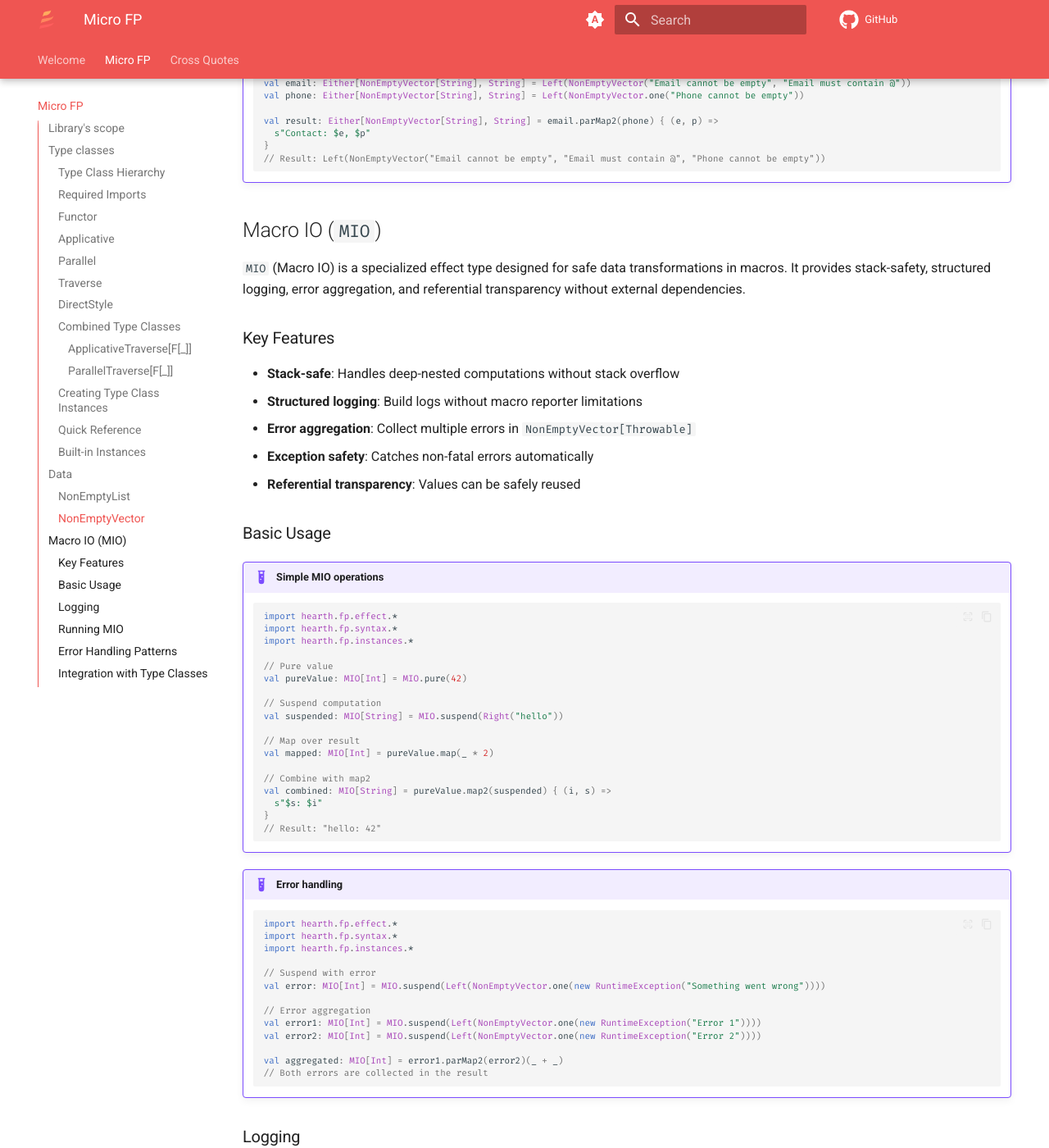
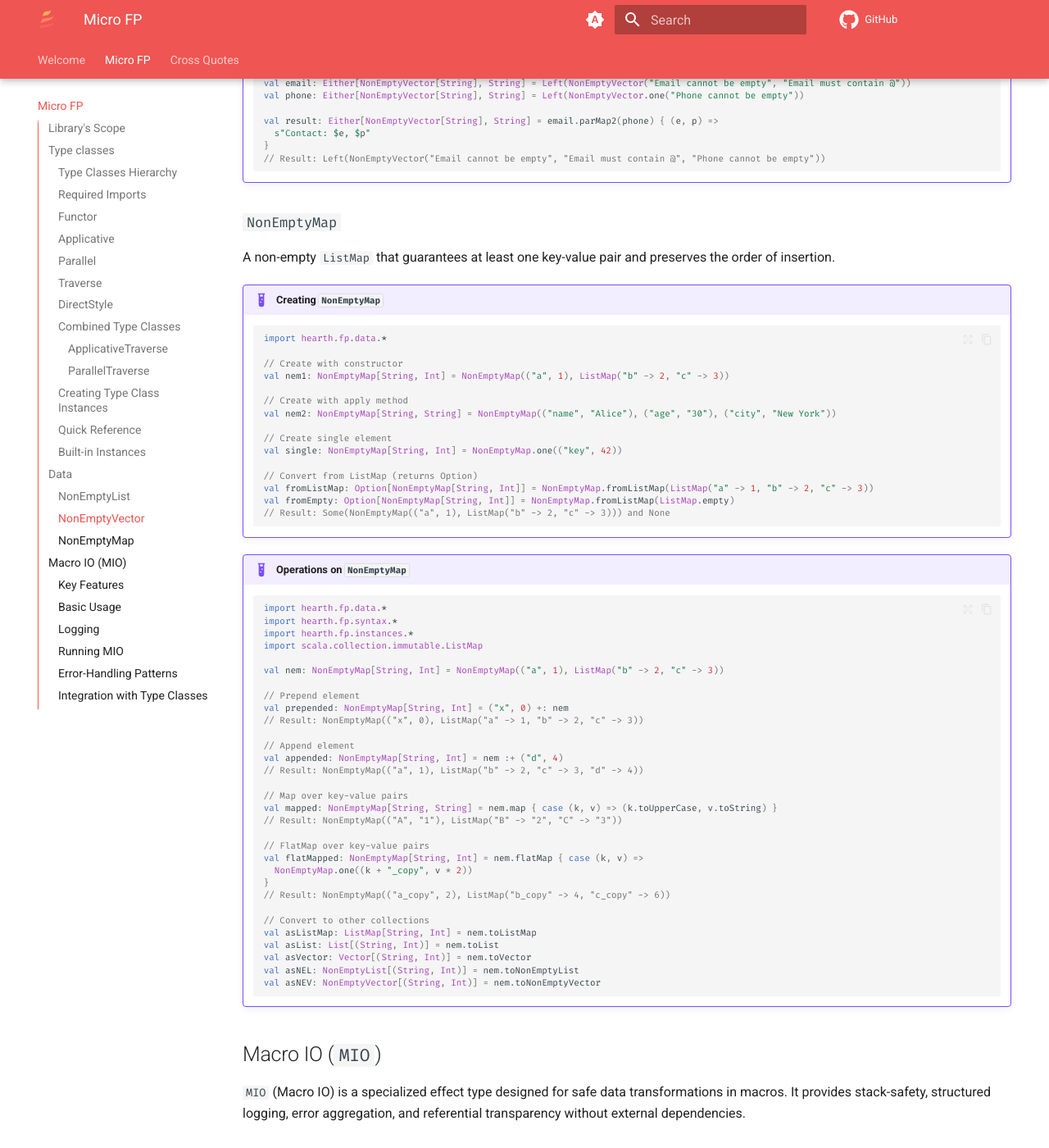
Before and after one commit to scala-steward/hearth, an MkDocs documentation site: the page built from docs/docs/micro-fp.md, in a window 1280 px wide and 1400 px high, scrolled down 11098 px. Shown: the whole window at 82% size. Built offline with MkDocs 1.6.1 and Material for MkDocs 9.7.7, drawn with Linux system fonts in a browser that asks for light colours; comment, search, counter and statistics services are not loaded; some of the changed text lies outside the part shown.

Commit message:
Update documentation about micro-fp

````diff
--- a/docs/docs/micro-fp.md
+++ b/docs/docs/micro-fp.md
@@ -1,4 +1,4 @@
-# Micro FP library
+# Micro FP Library
 
 Usually, in macros, we would see on the JVM class path both libraries that we would only need for the compilation,
 and libraries that are needed in the runtime.
@@ -14,7 +14,7 @@ because it would be their almost-compile-time-only dependency... they they might
 Meanwhile, some FP functionalities are very useful for writing macros, so it would be a shame to give up on them
 completely.
 
-## Library's scope
+## Library's Scope
 
 From my experience, when writing macros you may need to:
 
@@ -66,7 +66,7 @@ whatever type you would be using for handling errors, would have these type clas
 
 The micro-fp library provides a minimal set of type classes for functional programming patterns commonly needed in macros. All type classes are designed to be lightweight and focused on practical use cases.
 
-### Type Class Hierarchy
+### Type Classes Hierarchy
 
 ```
 Functor
@@ -315,10 +315,12 @@ Provides a way to write effectful code in a direct style, similar to using `for`
 
 The library provides combined type classes to avoid implicit resolution conflicts:
 
-#### `ApplicativeTraverse[F[_]]`
+#### `ApplicativeTraverse`
+
 Combines `Applicative[F]` and `Traverse[F]`. Useful when you need both capabilities.
 
-#### `ParallelTraverse[F[_]]`
+#### `ParallelTraverse`
+
 Combines `Parallel[F]` and `Traverse[F]`. Provides both parallel semantics and traversal capabilities.
 
 ### Creating Type Class Instances
@@ -423,7 +425,7 @@ The library provides a few essential data types that are commonly needed in func
 
 A non-empty list that guarantees at least one element. Useful for representing collections that cannot be empty, such as error messages or required parameters.
 
-!!! example "Creating NonEmptyList"
+!!! example "Creating `NonEmptyList`"
 
     ```scala
     import hearth.fp.data.*
@@ -443,7 +445,7 @@ A non-empty list that guarantees at least one element. Useful for representing c
     // Result: Some(NonEmptyList(1, List(2, 3))) and None
     ```
 
-!!! example "Operations on NonEmptyList"
+!!! example "Operations on `NonEmptyList`"
 
     ```scala
     import hearth.fp.data.*
@@ -475,7 +477,7 @@ A non-empty list that guarantees at least one element. Useful for representing c
     val asNEV: NonEmptyVector[Int] = nel.toNonEmptyVector
     ```
 
-!!! example "Error aggregation with NonEmptyList"
+!!! example "Error aggregation with `NonEmptyList`"
 
     ```scala
     import hearth.fp.data.*
@@ -507,7 +509,7 @@ A non-empty list that guarantees at least one element. Useful for representing c
 
 A non-empty vector that provides indexed access and better performance for larger collections compared to `NonEmptyList`.
 
-!!! example "Creating NonEmptyVector"
+!!! example "Creating `NonEmptyVector`"
 
     ```scala
     import hearth.fp.data.*
@@ -527,7 +529,7 @@ A non-empty vector that provides indexed access and better performance for large
     // Result: Some(NonEmptyVector(1, Vector(2, 3))) and None
     ```
 
-!!! example "Operations on NonEmptyVector"
+!!! example "Operations on `NonEmptyVector`"
 
     ```scala
     import hearth.fp.data.*
@@ -559,7 +561,7 @@ A non-empty vector that provides indexed access and better performance for large
     val asNEL: NonEmptyList[Int] = nev.toNonEmptyList
     ```
 
-!!! example "Error aggregation with NonEmptyVector"
+!!! example "Error aggregation with `NonEmptyVector`"
 
     ```scala
     import hearth.fp.data.*
@@ -587,6 +589,66 @@ A non-empty vector that provides indexed access and better performance for large
     // Result: Left(NonEmptyVector("Email cannot be empty", "Email must contain @", "Phone cannot be empty"))
     ```
 
+### `NonEmptyMap`
+
+A non-empty `ListMap` that guarantees at least one key-value pair and preserves the order of insertion.
+
+!!! example "Creating `NonEmptyMap`"
+
+    ```scala
+    import hearth.fp.data.*
+
+    // Create with constructor
+    val nem1: NonEmptyMap[String, Int] = NonEmptyMap(("a", 1), ListMap("b" -> 2, "c" -> 3))
+
+    // Create with apply method
+    val nem2: NonEmptyMap[String, String] = NonEmptyMap(("name", "Alice"), ("age", "30"), ("city", "New York"))
+
+    // Create single element
+    val single: NonEmptyMap[String, Int] = NonEmptyMap.one(("key", 42))
+
+    // Convert from ListMap (returns Option)
+    val fromListMap: Option[NonEmptyMap[String, Int]] = NonEmptyMap.fromListMap(ListMap("a" -> 1, "b" -> 2, "c" -> 3))
+    val fromEmpty: Option[NonEmptyMap[String, Int]] = NonEmptyMap.fromListMap(ListMap.empty)
+    // Result: Some(NonEmptyMap(("a", 1), ListMap("b" -> 2, "c" -> 3))) and None
+    ```
+
+!!! example "Operations on `NonEmptyMap`"
+
+    ```scala
+    import hearth.fp.data.*
+    import hearth.fp.syntax.*
+    import hearth.fp.instances.*
+    import scala.collection.immutable.ListMap
+
+    val nem: NonEmptyMap[String, Int] = NonEmptyMap(("a", 1), ListMap("b" -> 2, "c" -> 3))
+
+    // Prepend element
+    val prepended: NonEmptyMap[String, Int] = ("x", 0) +: nem
+    // Result: NonEmptyMap(("x", 0), ListMap("a" -> 1, "b" -> 2, "c" -> 3))
+
+    // Append element
+    val appended: NonEmptyMap[String, Int] = nem :+ ("d", 4)
+    // Result: NonEmptyMap(("a", 1), ListMap("b" -> 2, "c" -> 3, "d" -> 4))
+
+    // Map over key-value pairs
+    val mapped: NonEmptyMap[String, String] = nem.map { case (k, v) => (k.toUpperCase, v.toString) }
+    // Result: NonEmptyMap(("A", "1"), ListMap("B" -> "2", "C" -> "3"))
+
+    // FlatMap over key-value pairs
+    val flatMapped: NonEmptyMap[String, Int] = nem.flatMap { case (k, v) =>
+      NonEmptyMap.one((k + "_copy", v * 2))
+    }
+    // Result: NonEmptyMap(("a_copy", 2), ListMap("b_copy" -> 4, "c_copy" -> 6))
+
+    // Convert to other collections
+    val asListMap: ListMap[String, Int] = nem.toListMap
+    val asList: List[(String, Int)] = nem.toList
+    val asVector: Vector[(String, Int)] = nem.toVector
+    val asNEL: NonEmptyList[(String, Int)] = nem.toNonEmptyList
+    val asNEV: NonEmptyVector[(String, Int)] = nem.toNonEmptyVector
+    ```
+
 ## Macro IO (`MIO`)
 
 `MIO` (Macro IO) is a specialized effect type designed for safe data transformations in macros. It provides stack-safety, structured logging, error aggregation, and referential transparency without external dependencies.
@@ -601,7 +663,7 @@ A non-empty vector that provides indexed access and better performance for large
 
 ### Basic Usage
 
-!!! example "Simple MIO operations"
+!!! example "Simple `MIO` operations"
 
     ```scala
     import hearth.fp.effect.*
@@ -683,6 +745,9 @@ log and fail if necessary:
         // Renders all logs if `shouldWeLogDerivation` and none otherwise
         infoRendering = if (shouldWeLogDerivation) RenderFrom(Log.Level.Info) else DontRender
       ) { (errorLogs, errors) =>
+        // errorLogs: String - pretty-printed log
+        // errors: NonEmptyVector[Throwable] - errors that happened during the derivation (if it succeeded, this wouldn't be called)
+
         val errorsStr = errors.toVector
           .map {
             case DerivationError.UnsupportedType(typeName)           => s"Derivation of $typeName is not supported"
@@ -707,9 +772,9 @@ log and fail if necessary:
       }
     ```
 
-### Running MIO
+### Running `MIO`
 
-!!! example "Running MIO computations"
+!!! example "Running `MIO` computations"
 
     ```scala
     import hearth.fp.effect.*
@@ -734,7 +799,7 @@ log and fail if necessary:
     // └─ [Info]  Computation complete
     ```
 
-### Error Handling Patterns
+### Error-Handling Patterns
 
 !!! example "Safe computation with error recovery"
 
````
Also changed, not shown: other parts of docs/docs/micro-fp.md (+5 -5 lines), 1 other file.
